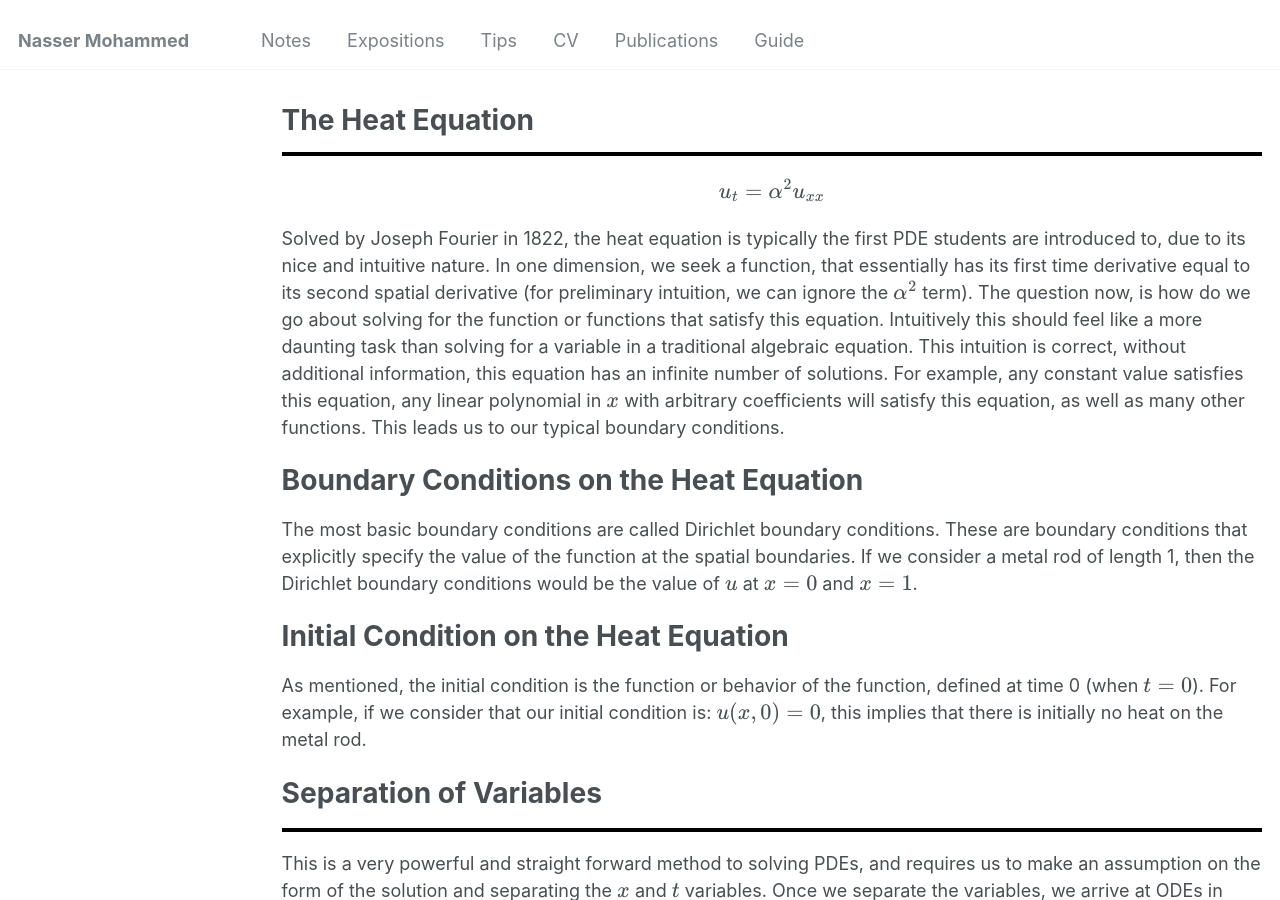
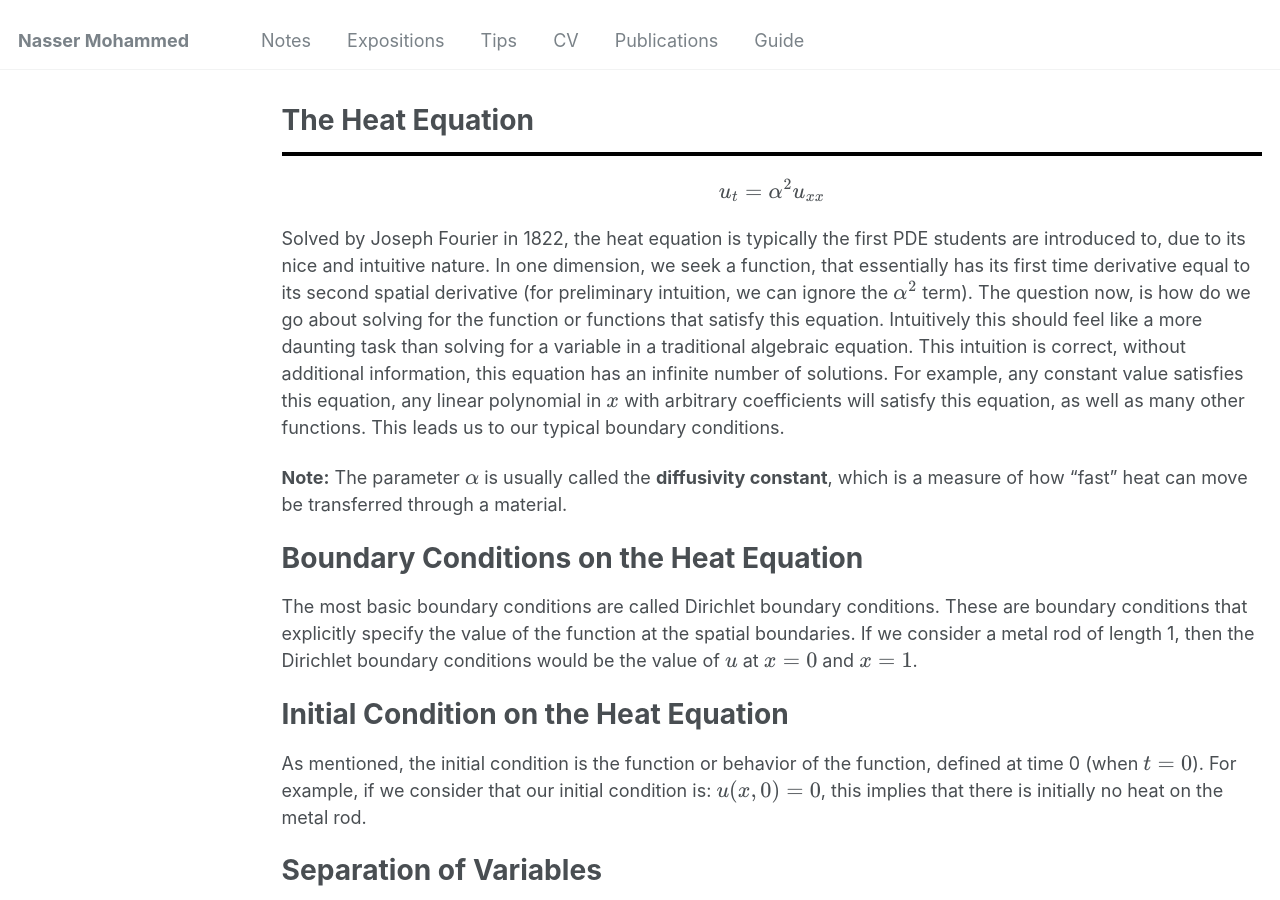
Before and after one commit to Nasser-Mohammed/Nasser-Mohammed.github.io, a Jekyll site: the page built from _pages/notes/pde/heatequation.md, in a window 1280 px wide and 900 px high. Built offline with Jekyll 4.4.1, drawn with Linux system fonts in a browser that asks for light colours.

Commit message:
Update heatequation.md

```diff
--- a/_pages/notes/pde/heatequation.md
+++ b/_pages/notes/pde/heatequation.md
@@ -9,6 +9,8 @@
 
 Solved by Joseph Fourier in 1822, the heat equation is typically the first PDE students are introduced to, due to its nice and intuitive nature.
 In one dimension, we seek a function, that essentially has its first time derivative equal to its second spatial derivative (for preliminary intuition, we can ignore the \\(\alpha^2\\) term). The question now, is how do we go about solving for the function or functions that satisfy this equation. Intuitively this should feel like a more daunting task than solving for a variable in a traditional algebraic equation. This intuition is correct, without additional information, this equation has an infinite number of solutions. For example, any constant value satisfies this equation, any linear polynomial in \\(x\\) with arbitrary coefficients will satisfy this equation, as well as many other functions. This leads us to our typical boundary conditions.
+
+**Note:** The parameter \\(\alpha\\) is usually called the **diffusivity constant**, which is a measure of how "fast" heat can move be transferred through a material.
 
 Boundary Conditions on the Heat Equation
 ==
```
